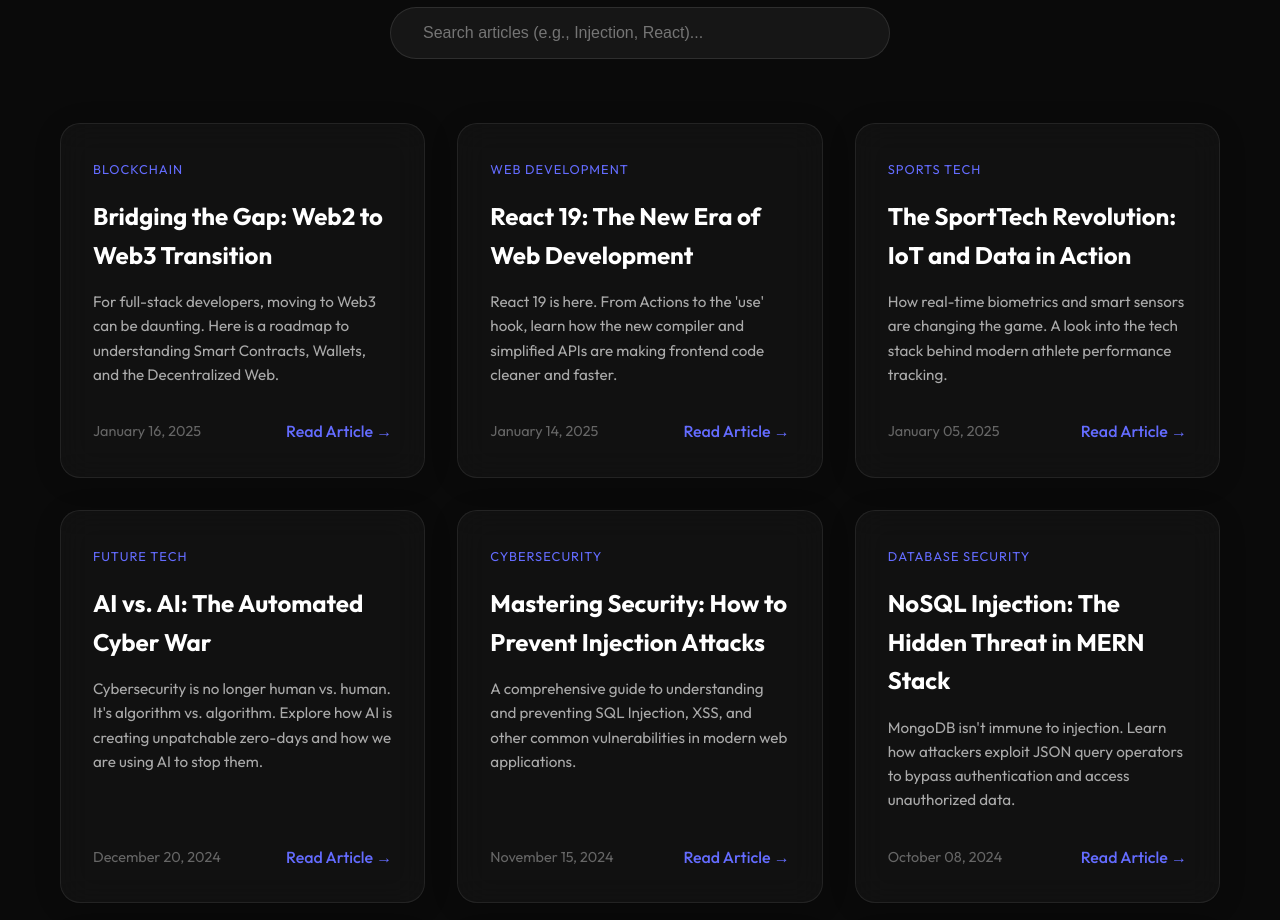
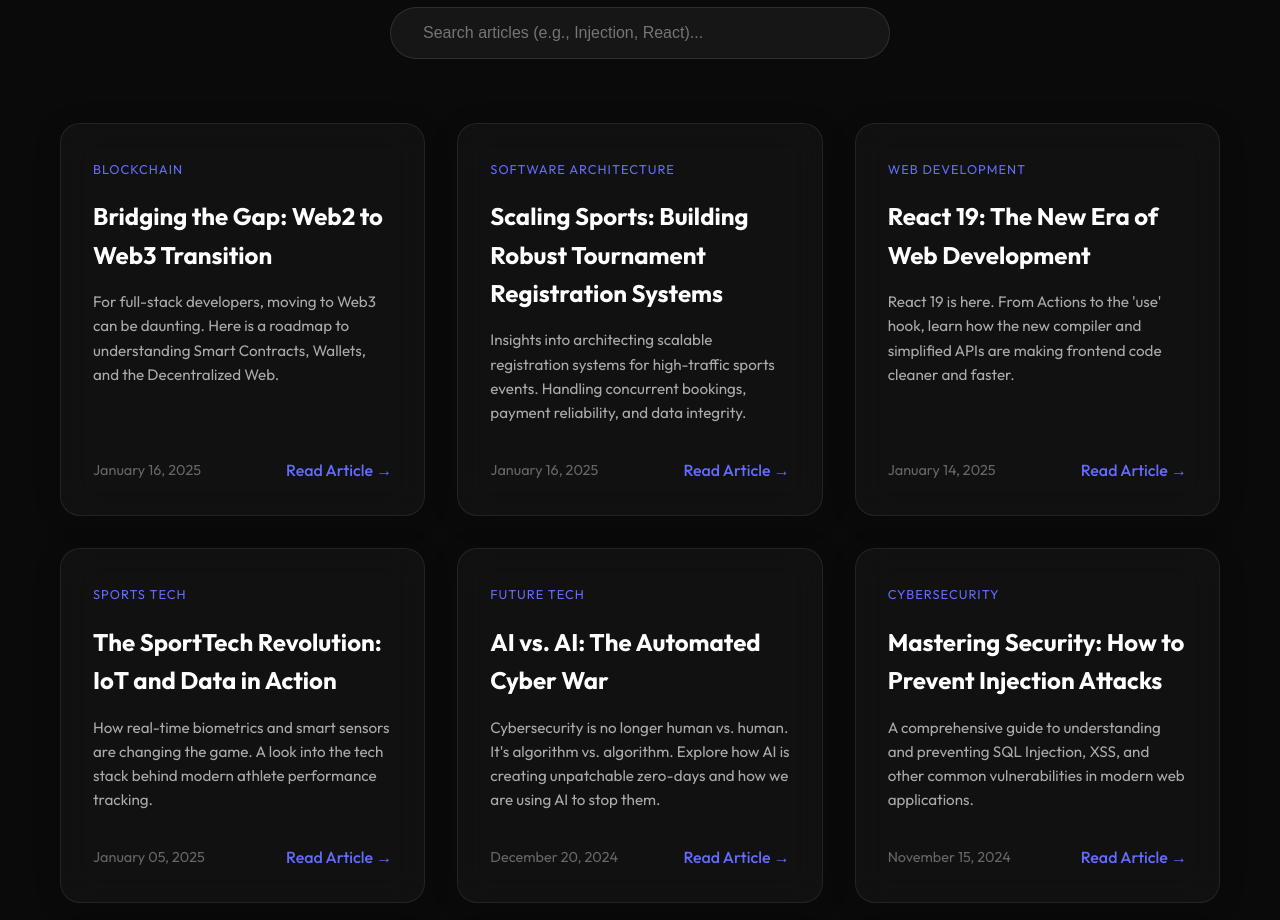
Before and after one commit to ritikyadav10888-oss/portfolio-website, a React (Vite) app: page / in a window 1280 px wide. Shown: the part 6380-7300 px from the top of the page. Built offline with nearby package versions, Linux system fonts and the light colour scheme; a web font is replaced by a local one.

Commit message:
fix: blog syntax and restored all 10 articles

```diff
--- a/src/components/Blog.jsx
+++ b/src/components/Blog.jsx
@@ -382,6 +382,32 @@ const Blog = () => {
                     <p style={{ marginTop: '2rem' }}><strong>Conclusion:</strong> Start by building a simple "CRUD" app on a Testnet (like Sepolia) to understand the gas costs and transaction lifecycle.</p>
                 </>
             )
+        },
+        {
+            id: 10,
+            title: "Scaling Sports: Building Robust Tournament Registration Systems",
+            date: "January 16, 2025",
+            category: "Software Architecture",
+            summary: "Insights into architecting scalable registration systems for high-traffic sports events. Handling concurrent bookings, payment reliability, and data integrity.",
+            content: (
+                <>
+                    <p>Building a registration system for sporting events is more than just a CRUD app. It requires handling bursts of traffic, ensuring atomic payment transactions, and managing complex team hierarchies.</p>
+
+                    <h3 style={{ color: '#fff', marginTop: '2rem' }}>1. The Ticketing Problem: Concurrency</h3>
+                    <p>When hundreds of teams try to register for a limited tournament spot at once, you face a 'Race Condition'. If not handled, you might oversell the tournament.</p>
+                    <p><strong>The Fix:</strong> Use database transactions or distributed locks (Redis) to ensure that a spot is held only for a user who is currently in the payment flow.</p>
+
+                    <h3 style={{ color: '#fff', marginTop: '2rem' }}>2. Reliable Payment Webhooks</h3>
+                    <p>Standard payment flows can fail if the user closes the browser before moving back to your site. You MUST implement webhooks to listen for 'payment.captured' events directly from the provider (like Razorpay or Stripe).</p>
+                    <div style={{ background: '#1a1a1a', padding: '1rem', borderRadius: '8px', margin: '1rem 0', border: '1px solid #333' }}>
+                        <code style={{ color: '#50fa7b' }}>// Logic: Webhook Verification</code><br />
+                        <code>const isValid = verifySignature(req.body, secret);</code>
+                    </div>
+
+                    <h3 style={{ color: '#fff', marginTop: '2rem' }}>3. Data Normalization for Teams</h3>
+                    <p>Sports systems involve Captains, Players, Coaches, and Teams. A flexible schema is required to handle Solo, Duo, and Full Team registrations without duplicating player data.</p>
+                </>
+            )
         }
     ];
 
```
